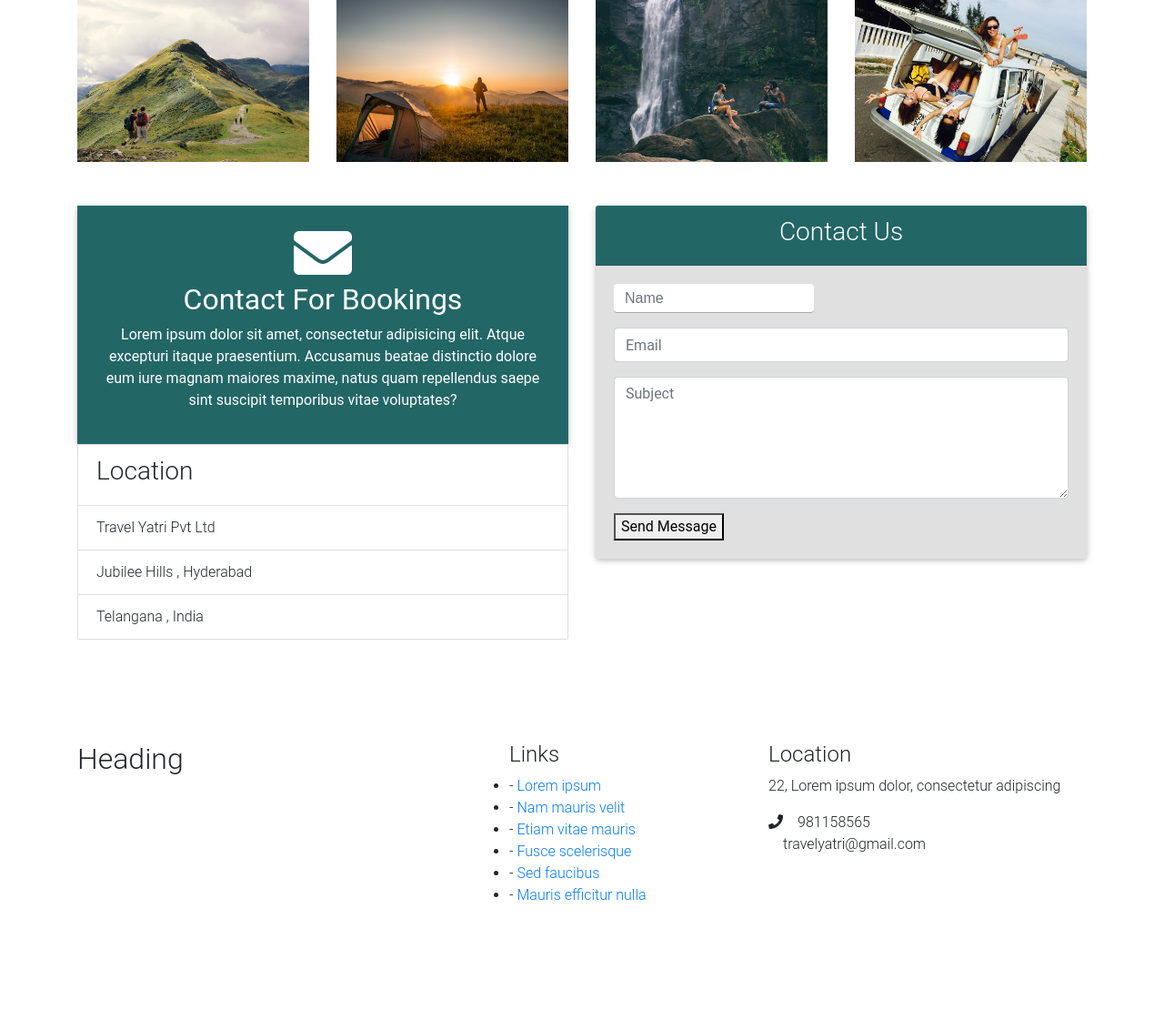
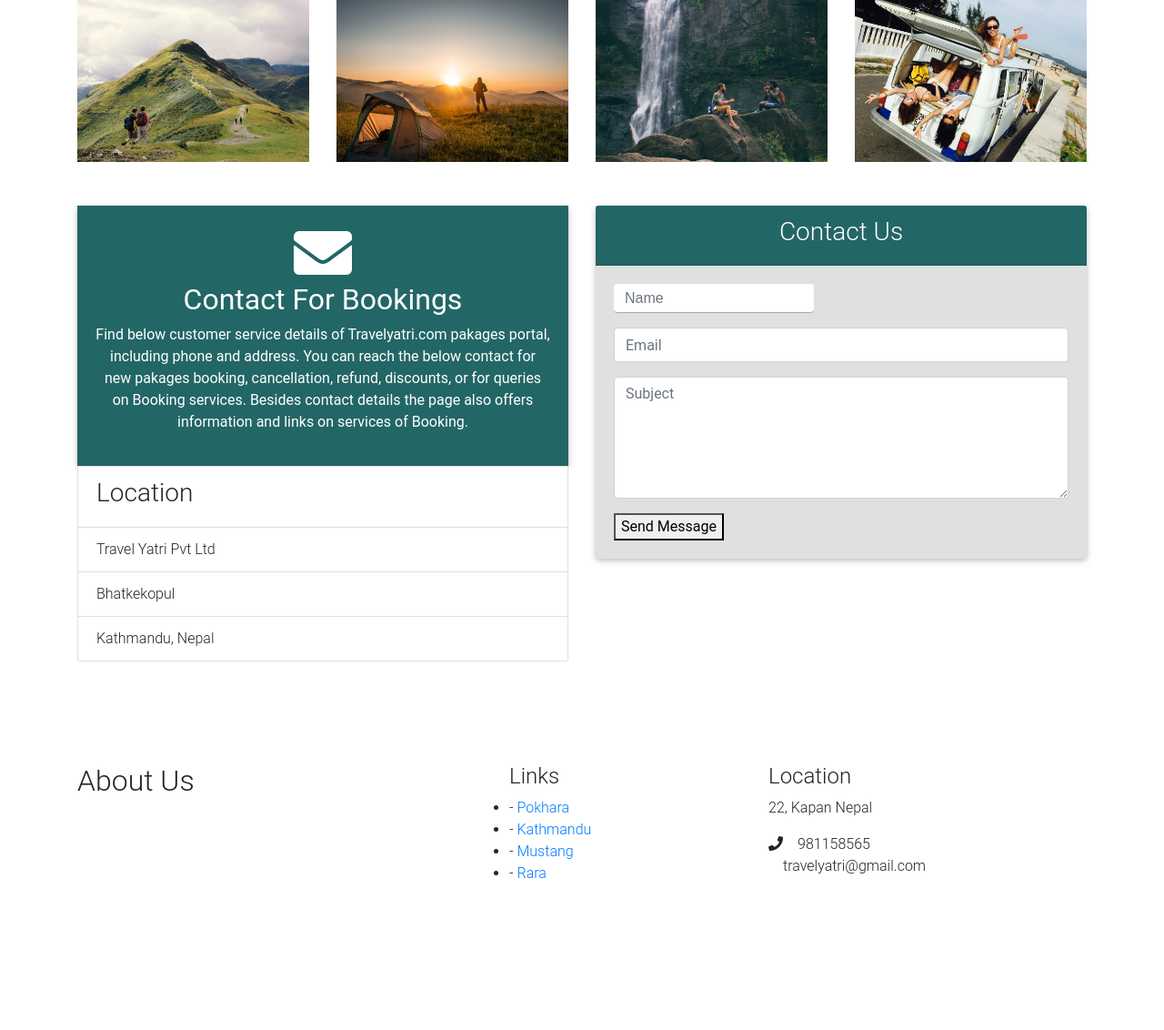
Before and after one commit to Dilip336/Tour-Management-System, a Django app: page / in a window 1280 px wide. Shown: the part 2037-3169 px from the top of the page at 91% size. After the commit the page ends 3002 px from the top, so only its background shows below. Run offline with Django 3.2, Linux system fonts and the light colour scheme; data that the repository does not hold is empty; some libraries are stand-ins or nearby versions; some web fonts are replaced.

Commit message:
Update html files

```diff
--- a/app/models.py
+++ b/app/models.py
@@ -7,7 +7,7 @@ from django.core.validators import MaxLengthValidator
 class Image(models.Model):
     photo = models.ImageField(upload_to="myimage")
     title = models.CharField(max_length=50)
-    content = models.TextField(validators=[MaxLengthValidator(150)])
+    content = models.TextField(validators=[MaxLengthValidator(220)])
 
     def __str__(self):
         return self.title
--- a/app/templates/app/base.html
+++ b/app/templates/app/base.html
@@ -43,16 +43,15 @@
                 </li>
 
                 <li class="nav-item px-3">
-                    <a href="/about" class="nav-link">About Us</a>
+                    <a href="/loginn" class="nav-link">Login</a>
                   </li>
+
                   <li class="nav-item px-3">
-                    <a href="/photo" class="nav-link">Gallary</a>
+                    <a href="/customerregistration" class="nav-link">Register</a>
                   </li>
+
                   <li class="nav-item px-3">
                     <a href="/booking" class="nav-link">Booking</a>
-                  </li>
-                  <li class="nav-item px-3">
-                    <a href="customerregistration" class="nav-link">customerregistration</a>
                   </li>
 
 
@@ -87,31 +86,29 @@
 <div class="container">
   <div class="row">
     <div class="col-lg-5 col-xs-12 about-company">
-      <h2>Heading</h2>
+      <h2>About Us</h2>
       <p class="pr-5 text-white-50">Lorem ipsum dolor sit amet, consectetur adipiscing elit. Nullam ac ante mollis quam tristique convallis </p>
       <p><a href="#"><i class="fa fa-facebook-square mr-1"></i></a><a href="#"><i class="fa fa-linkedin-square"></i></a></p>
     </div>
     <div class="col-lg-3 col-xs-12 links">
       <h4 class="mt-lg-0 mt-sm-3">Links</h4>
         <ul class="m-0 p-0">
-          <li>- <a href="#">Lorem ipsum</a></li>
-          <li>- <a href="#">Nam mauris velit</a></li>
-          <li>- <a href="#">Etiam vitae mauris</a></li>
-          <li>- <a href="#">Fusce scelerisque</a></li>
-          <li>- <a href="#">Sed faucibus</a></li>
-          <li>- <a href="#">Mauris efficitur nulla</a></li>
+          <li>- <a href="#">Pokhara</a></li>
+          <li>- <a href="#">Kathmandu</a></li>
+          <li>- <a href="#">Mustang</a></li>
+          <li>- <a href="#">Rara</a></li>
         </ul>
     </div>
     <div class="col-lg-4 col-xs-12 location">
       <h4 class="mt-lg-0 mt-sm-4">Location</h4>
-      <p>22, Lorem ipsum dolor, consectetur adipiscing</p>
+      <p>22, Kapan Nepal</p>
       <p class="mb-0"><i class="fa fa-phone mr-3"></i>981158565</p>
       <p><i class="fa fa-envelope-o mr-3"></i>travelyatri@gmail.com</p>
     </div>
   </div>
   <div class="row mt-5">
     <div class="col copyright">
-      <p class=""><small class="text-white-50">© 2019. All Rights Reserved.</small></p>
+      <p class=""><small class="text-white-50">© 2021 Developed by sahadeb Rokaya and Anish Thapa.</small></p>
     </div>
   </div>
 </div>
--- a/app/templates/app/booking.html
+++ b/app/templates/app/booking.html
@@ -1,3 +1,9 @@
 {% extends 'app/base.html' %}
 {% load static %}
 {% block title %}Booking{% endblock title %}
+
+
+        {% block main-content %}
+
+        <h1> Working on sprint 2 </h1>
+        {% endblock main-content %}
--- a/app/templates/app/index.html
+++ b/app/templates/app/index.html
@@ -230,7 +230,7 @@
                         <div class="card-body bg-teal text-center text-white">
                             <i class="fa fa-envelope fa-4x"></i>
                             <h2>Contact For Bookings</h2>
-                            <p>Lorem ipsum dolor sit amet, consectetur adipisicing elit. Atque excepturi itaque praesentium. Accusamus beatae distinctio dolore eum iure magnam maiores maxime, natus quam repellendus saepe sint suscipit temporibus vitae voluptates?</p>
+                            <p>Find below customer service details of Travelyatri.com pakages portal, including phone and address. You can reach the below contact for new pakages booking, cancellation, refund, discounts, or for queries on Booking services. Besides contact details the page also offers information and links on services of Booking.</p>
                         </div>
                     </div>
                     <ul class="list-group">
@@ -241,10 +241,10 @@
                             Travel Yatri Pvt Ltd
                         </li>
                         <li class="list-group-item">
-                            Jubilee Hills , Hyderabad
+                            Bhatkekopul
                         </li>
                         <li class="list-group-item">
-                            Telangana , India
+                            Kathmandu,  Nepal
                         </li>
                     </ul>
                 </div>
--- a/app/views.py
+++ b/app/views.py
@@ -61,7 +61,7 @@ def loginn (request):
 		user = authenticate(request, username=username, password=password)
 		if user is not None:
 			login(request, user)
-			return HttpResponse("asjhf")
+			return HttpResponse("Thanks for Login")
 
 		# form = AuthenticationForm(request=request,user=request.POST)
 		# if form.is_valid():
```
